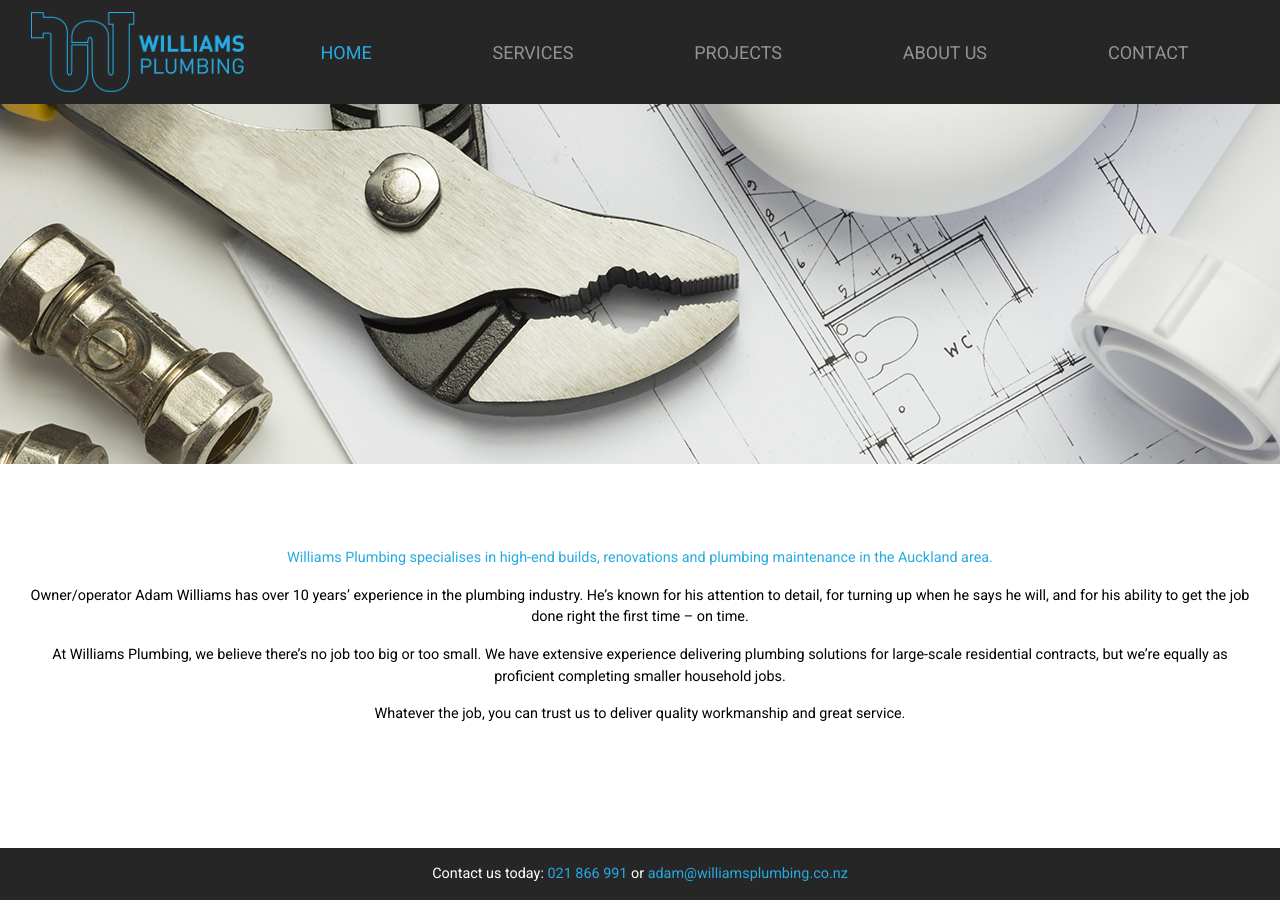
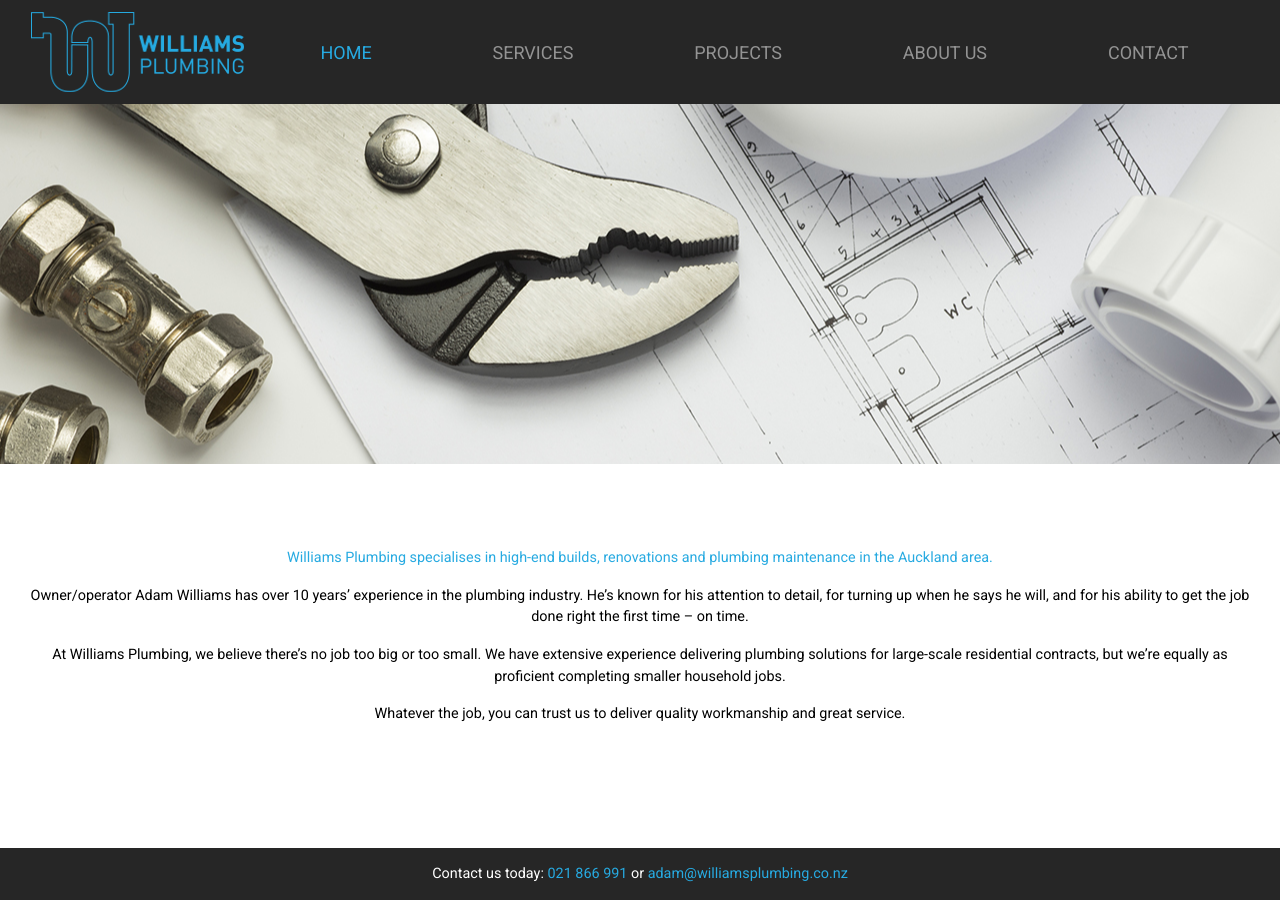
Before and after one commit to williamsplumbing/williamsplumbing.github.io, a Jekyll site: the page built from index.html, in a window 1280 px wide. Built offline with Jekyll 4.4.1, drawn with Linux system fonts in a browser that asks for light colours; nearby versions of some CDN libraries.

Commit message:
Small tweak to the hero styling to keep the image covering the space

```diff
--- a/_sass/components/_hero.scss
+++ b/_sass/components/_hero.scss
@@ -24,7 +24,7 @@ $images: 4;
   .hero-img {
     background-size: cover;
     background-repeat: no-repeat;
-    background-position: center -30px;
+    background-position: center;
 		height: 40vh;
 		width: 100vw;
 		float: left;
```
